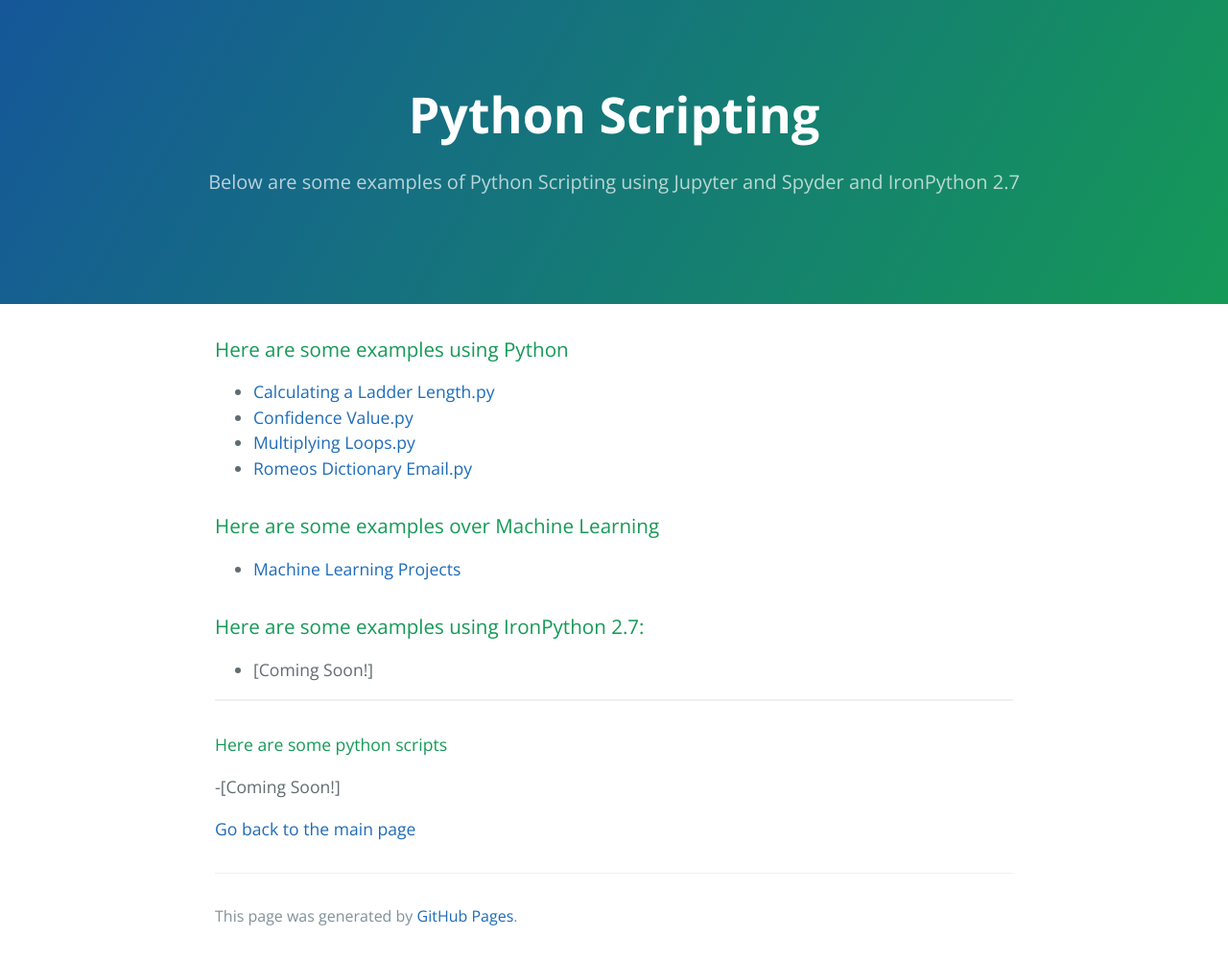
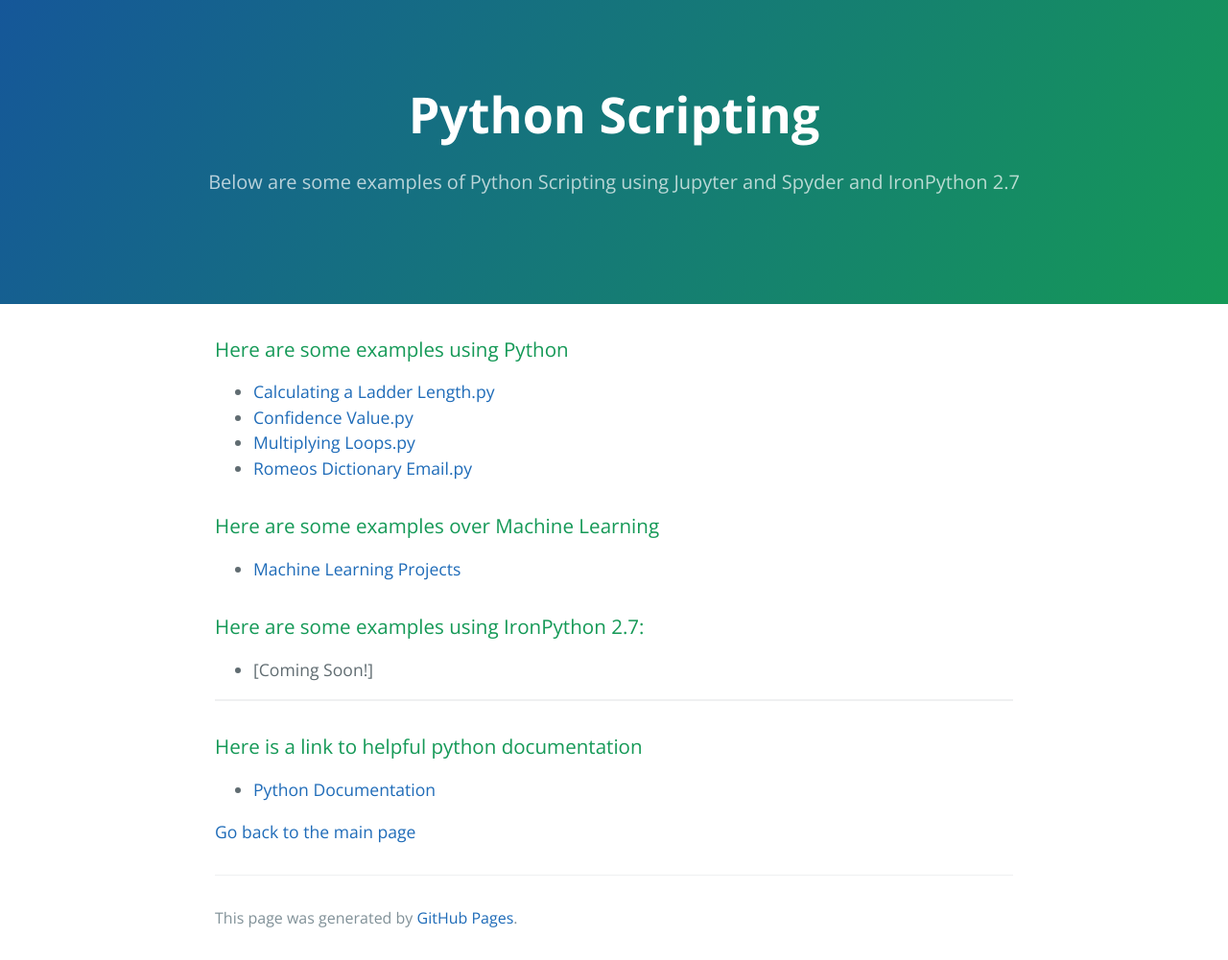
Before and after one commit to EnGinear87/EnGinear87.github.io, a Jekyll site: the page built from Python Scripting/index.md, in a window 1280 px wide. Shown: the whole page at 96% size. Built offline with Jekyll 4.4.1, drawn with Linux system fonts in a browser that asks for light colours; our own code applies the rules of GitHub Pages for plain Markdown files.

Commit message:
Update index.md

```diff
--- a/Python Scripting/index.md
+++ b/Python Scripting/index.md
@@ -16,8 +16,8 @@ description: Below are some examples of Python Scripting using Jupyter and Spyde
 
 * * *
 
-#### Here are some python scripts
--[Coming Soon!]
+### Here is a link to helpful python documentation
+- [Python Documentation](https://docs.python.org/3.9/)
 
 
 [Go back to the main page](https://enginear87.github.io)
```
